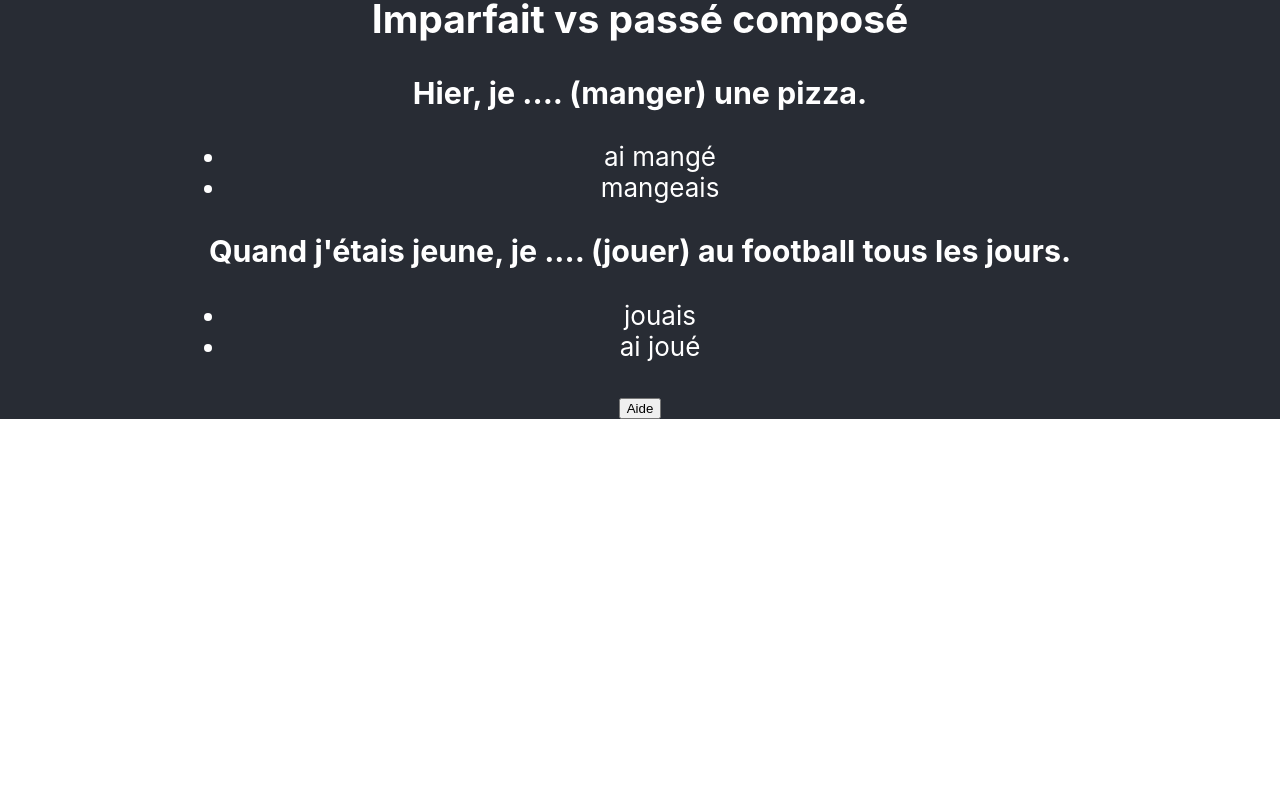
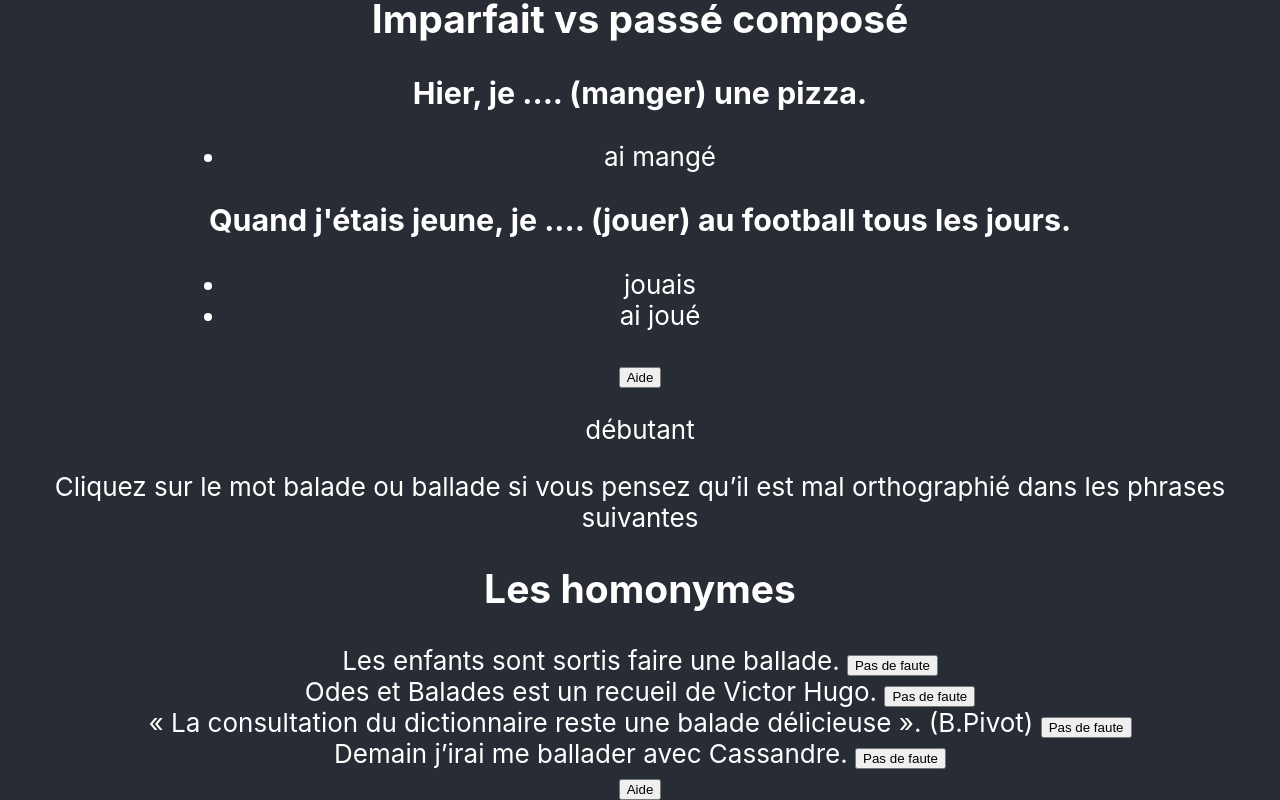
Before and after one commit to Nicolas-Loisy/PRAG-eMortels, a React (Create React App) app in the folder academie_francaise/: page / in a window 1280 px wide. Shown: the part 1435-2235 px from the top of the page. Before the commit the page ends 1854 px from the top, so only its background shows below. Built offline with nearby package versions, Linux system fonts and the light colour scheme.

Commit message:
Ajout du component pour l'exercice d'énoncé fautif

```diff
--- /dev/null
+++ b/academie_francaise/src/components/EF_questions.js
@@ -0,0 +1,33 @@
+function EF_question({ ennonce, reponse, motErreur }) {
+    const mots = ennonce.split(' ');
+    const msgPasErreur = "Pas de faute"
+
+    return (
+      <div>
+        {mots.map((mot, index) => (
+          <span key={index} onClick={() => verifMot(mot, motErreur) ? console.log("Bonne réponse") : console.log("Mauvaise réponse")}>
+            {mot}{' '}
+          </span>
+        ))}
+        <button onClick={() => verifMot(msgPasErreur, motErreur) ? console.log("Bonne réponse") : console.log("Mauvaise réponse")}>{msgPasErreur}</button>
+      </div>
+    );
+  }
+
+  function verifMot(mot, motErreur) {
+    console.log(`Mot cliqué: ${mot}`);
+    if (motErreur != "Pas de faute") {
+        if (mot.includes(motErreur)) {
+            return true;
+        }
+    } else {
+        if (mot == motErreur) {
+            return true;
+        }
+    }
+    return false;
+  }
+
+
+
+  export default EF_question;
--- a/academie_francaise/src/components/Exercice.js
+++ b/academie_francaise/src/components/Exercice.js
@@ -1,4 +1,5 @@
-import Qcm_question from "./Qcm_question";
+import EF_question from "./EF_questions";
+import Qcm_question from "./QCM_question";
 import Trou_question from "./Trou_question";
 
 function Exercice({ exercice }) {
@@ -26,6 +27,15 @@ function Exercice({ exercice }) {
                   reponse={question.reponse}
                 />
               );
+              case "EF":
+                return (
+                  <EF_question
+                    key={index}
+                    ennonce={question.ennonce}
+                    reponse={question.reponse}
+                    motErreur={question.motErreur}
+                  />
+                );
             default:
               return null;
           }
--- a/academie_francaise/src/ressources/Exemple.json
+++ b/academie_francaise/src/ressources/Exemple.json
@@ -58,10 +58,6 @@
             {
               "reponse": "ai mangé",
               "correcte": true
-            },
-            {
-              "reponse": "mangeais",
-              "correcte": false
             }
           ]
         },
@@ -80,6 +76,41 @@
           ]
         }
       ]
+    },
+    {
+      "id": "ex4",
+      "categorie": "vocabulaire",
+      "titre": "Les homonymes",
+      "niveau": "débutant",
+      "intitule": "Cliquez sur le mot balade ou ballade si vous pensez qu’il est mal orthographié dans les phrases suivantes",
+      "lien": "https://www.academiefrancaise.fr/ballade-balade",
+      "explication": "BALLADE : 1. MOYEN ÂGE. Poème à forme fixe, composé de trois huitains ou dizains ... 2. Récit en vers divisé en strophes, avec ou sans refrain… ballade | Dictionnaire de l’Académie française | 9e édition (dictionnaireacademie.fr) BALADE : Fam. Promenade d’agrément. balade | Dictionnaire de l’Académie française | 9e édition (dictionnaireacademie.fr)",
+      "questions": [
+        {
+          "type": "EF",
+          "ennonce": "Les enfants sont sortis faire une ballade.",
+          "motErreur": "ballade",
+          "reponse": "balade"
+        },
+        {
+          "type": "EF",
+          "ennonce": "Odes et Balades est un recueil de Victor Hugo.",
+          "motErreur": "Balades",
+          "reponse": "Ballades"
+        },
+        {
+          "type": "EF",
+          "ennonce": "« La consultation du dictionnaire reste une balade délicieuse ». (B.Pivot)",
+          "motErreur": "Pas de faute",
+          "reponse": "Pas de faute"
+        },
+        {
+          "type": "EF",
+          "ennonce": "Demain j’irai me ballader avec Cassandre.",
+          "motErreur": "ballader",
+          "reponse": "balader"
+        }
+      ]
     }
   ],
   "typeQuestion": [
@@ -90,6 +121,10 @@
     {
       "id": "QCM",
       "nom": "Questions à choix multiples"
+    },
+    {
+      "id": "EF",
+      "nom": "Énoncé fautif"
     }
   ],
   "categorie": [
```
